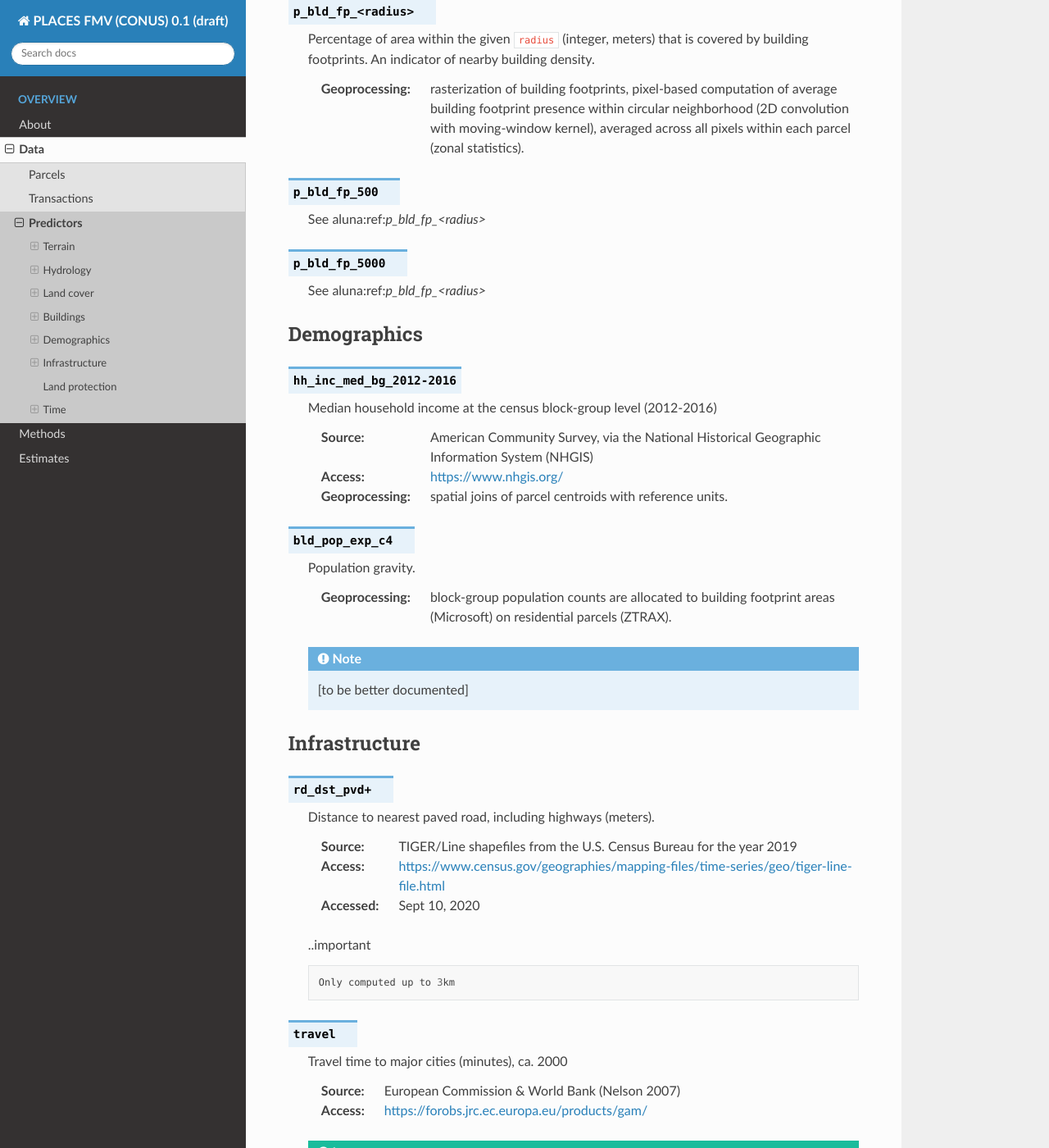
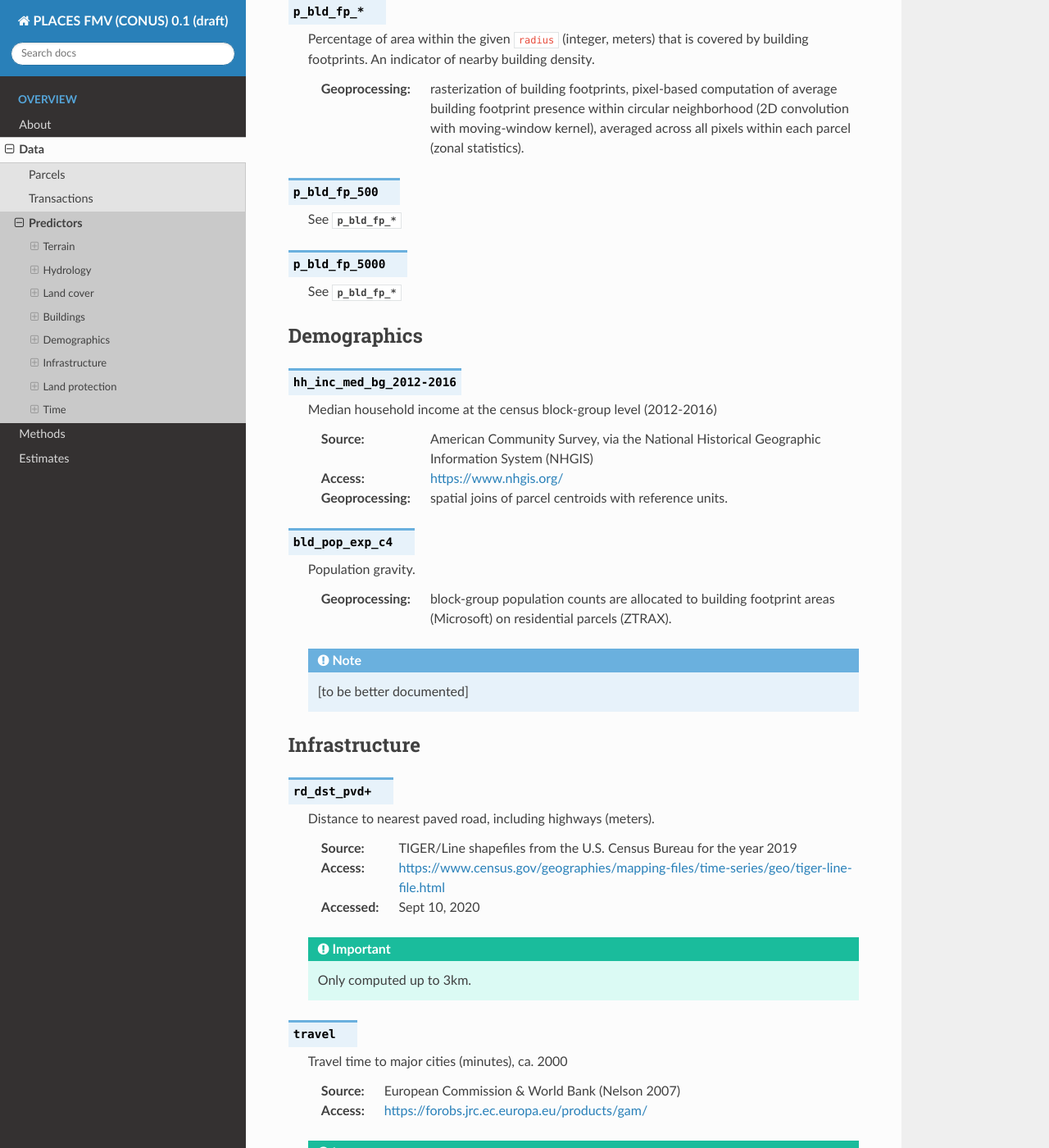
Before and after one commit to chrnolte/places-conus, a Sphinx documentation site: the page built from docs/data/predictors.rst, in a window 1280 px wide and 1400 px high, scrolled down 3712 px. Shown: the whole window at 82% size. Built offline with Sphinx 7.4.7 and the Read the Docs theme 2.0.0, drawn with Linux system fonts in a browser that asks for light colours; some of the changed text lies outside the part shown.

Commit message:
Update to the documentation

```diff
--- a/docs/data/predictors.rst
+++ b/docs/data/predictors.rst
@@ -155,7 +155,7 @@ All of the following indicators are derived from Microsoft’s open-source `USBu
 
    :Geoprocessing: polygon intersections.
 
-.. aluna:aluna:: p_bld_fp_<radius>
+.. aluna:aluna:: p_bld_fp_*
 
    Percentage of area within the given ``radius`` (integer, meters) that is covered by building footprints. An indicator of nearby building density.
 
@@ -164,11 +164,11 @@ All of the following indicators are derived from Microsoft’s open-source `USBu
 
 .. attribute:: p_bld_fp_500
 
-   See aluna:ref:`p_bld_fp_<radius>`
+   See :aluna:ref:`p_bld_fp_*`
 
 .. attribute:: p_bld_fp_5000
 
-   See aluna:ref:`p_bld_fp_<radius>`
+   See :aluna:ref:`p_bld_fp_*`
 
 
 
@@ -207,9 +207,9 @@ Infrastructure
    :Access: `<https://www.census.gov/geographies/mapping-files/time-series/geo/tiger-line-file.html>`_
    :Accessed: Sept 10, 2020
 
-   ..important ::
+   .. important ::
 
-     Only computed up to 3km
+      Only computed up to 3km.
 
 .. attribute:: travel
 
--- a/docs/methods/estimation/predictor_sets.rst
+++ b/docs/methods/estimation/predictor_sets.rst
@@ -64,4 +64,4 @@ Omitted
 For non-vacant parcels ("PLACES FMV: all" in `Nolte (2020) <https://www.pnas.org/doi/10.1073/pnas.2012865117>`_):
 
 * Land cover: ``dev_intensity`` (was part of the  model that included non-vacant parcels)
-* Buildings on parcel (0 for all vacant parcels): :any:``p_bld_fp``
+* Buildings on parcel (0 for all vacant parcels): ``p_bld_fp``
```
Also changed, not shown: other parts of docs/data/predictors.rst (+4 -1 lines).
